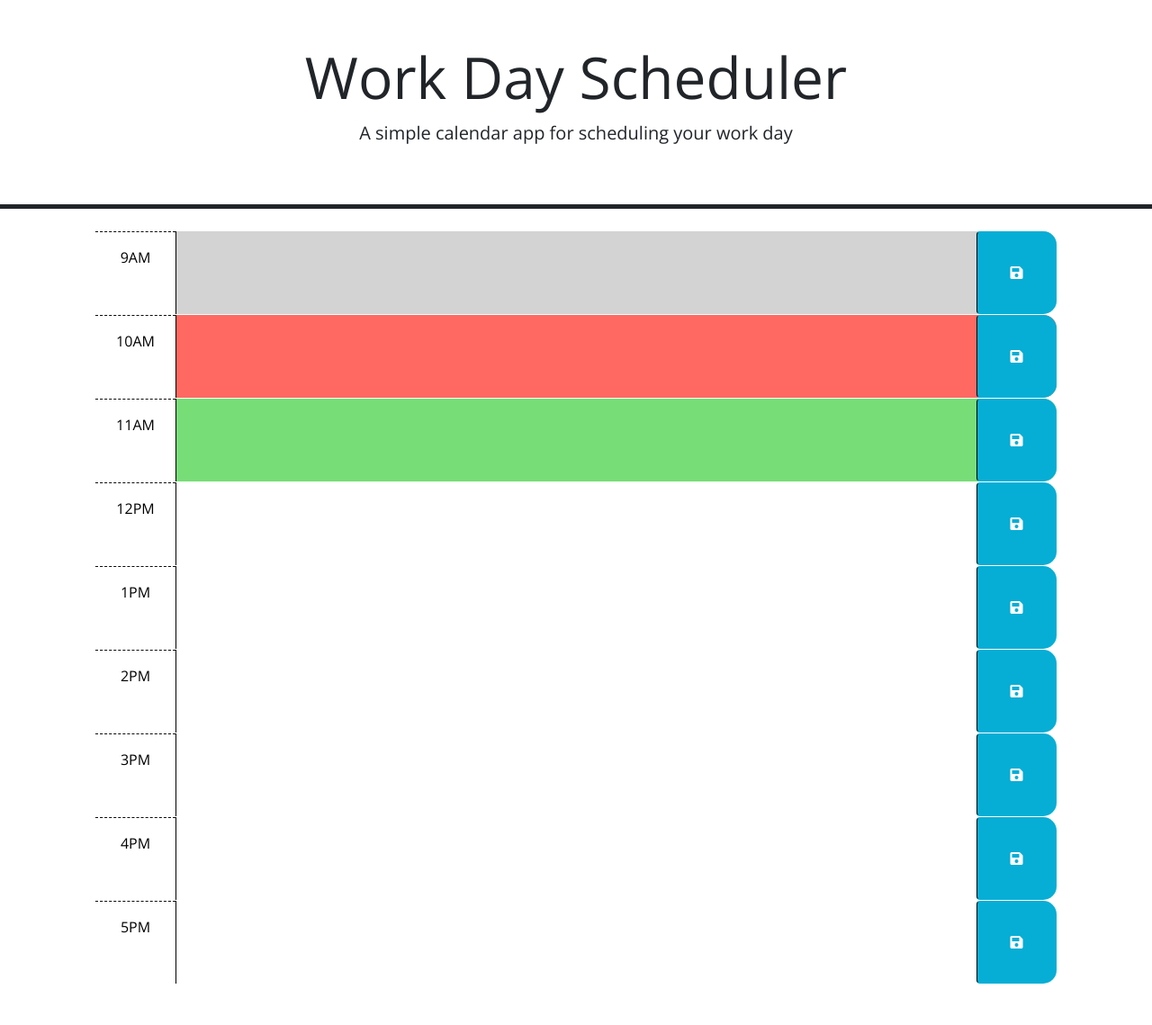
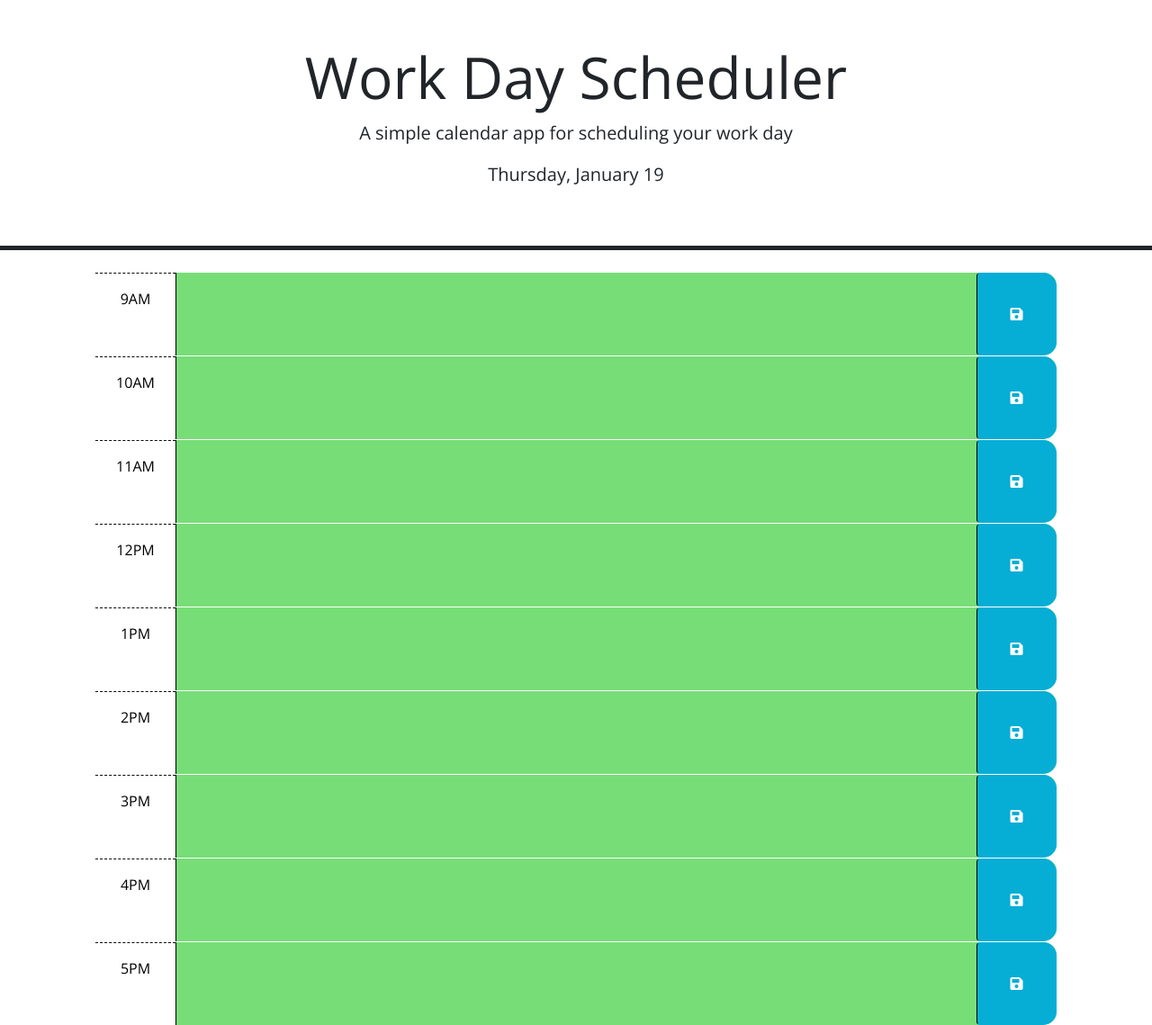
Before and after one commit to NewguyenGitHub/Work-Day-Scheduler-Refractor, a plain HTML site: page index.html in a window 1280 px wide. Shown: the whole page at 90% size. Before the commit the page ends 1093 px from the top, so only its background shows below. Drawn offline with nearby package versions, Linux system fonts and the light colour scheme.

Commit message:
added code to javascript file and added assets/demo folder with screenshots

```diff
--- a/index.html
+++ b/index.html
@@ -29,18 +29,9 @@
       <p id="currentDay" class="lead"></p>
     </header>
     <div class="container-lg px-5">
-      <!-- Use class for "past", "present", and "future" to apply styles to the
-        time-block divs accordingly. The javascript will need to do this by
-        adding/removing these classes on each div by comparing the hour in the
-        id to the current hour. The html provided below is meant to be an example
-        demonstrating how the css provided can be leveraged to create the
-        desired layout and colors. The html below should be removed or updated
-        in the finished product. Remember to delete this comment once the
-        code is implemented.
-        -->
 
-      <!-- Example of a past time block. The "past" class adds a gray background color. -->
-      <div id="hour-9" class="row time-block past">
+      <!-- 9AM/9:00 -->
+      <div id="hour-9" class="row time-block">
         <div class="col-2 col-md-1 hour text-center py-3">9AM</div>
         <textarea class="col-8 col-md-10 description" rows="3"> </textarea>
         <button class="btn saveBtn col-2 col-md-1" aria-label="save">
@@ -48,8 +39,8 @@
         </button>
       </div>
 
-      <!-- Example of a a present time block. The "present" class adds a red background color. -->
-      <div id="hour-10" class="row time-block present">
+      <!-- 10AM/10:00 -->
+      <div id="hour-10" class="row time-block">
         <div class="col-2 col-md-1 hour text-center py-3">10AM</div>
         <textarea class="col-8 col-md-10 description" rows="3"> </textarea>
         <button class="btn saveBtn col-2 col-md-1" aria-label="save">
@@ -57,8 +48,8 @@
         </button>
       </div>
 
-      <!-- Example of a future time block. The "future" class adds a green background color. -->
-      <div id="hour-11" class="row time-block future">
+      <!-- 11AM/11:00 -->
+      <div id="hour-11" class="row time-block">
         <div class="col-2 col-md-1 hour text-center py-3">11AM</div>
         <textarea class="col-8 col-md-10 description" rows="3"> </textarea>
         <button class="btn saveBtn col-2 col-md-1" aria-label="save">
@@ -66,7 +57,7 @@
         </button>
       </div>
 
-      <!-- Example of a future time block. The "future" class adds a green background color. -->
+      <!-- 12PM/12:00 -->
       <div id="hour-12" class="row time-block">
         <div class="col-2 col-md-1 hour text-center py-3">12PM</div>
         <textarea class="col-8 col-md-10 description" rows="3"> </textarea>
@@ -75,8 +66,8 @@
         </button>
       </div>
 
-      <!-- Example of a future time block. The "future" class adds a green background color. -->
-      <div id="hour-1" class="row time-block">
+      <!-- 1PM/13:00 -->
+      <div id="hour-13" class="row time-block">
         <div class="col-2 col-md-1 hour text-center py-3">1PM</div>
         <textarea class="col-8 col-md-10 description" rows="3"> </textarea>
         <button class="btn saveBtn col-2 col-md-1" aria-label="save">
@@ -84,8 +75,8 @@
         </button>
       </div>
 
-      <!-- Example of a future time block. The "future" class adds a green background color. -->
-      <div id="hour-2" class="row time-block">
+      <!-- 2PM/14:00 -->
+      <div id="hour-14" class="row time-block">
         <div class="col-2 col-md-1 hour text-center py-3">2PM</div>
         <textarea class="col-8 col-md-10 description" rows="3"> </textarea>
         <button class="btn saveBtn col-2 col-md-1" aria-label="save">
@@ -93,8 +84,8 @@
         </button>
       </div>
 
-      <!-- Example of a future time block. The "future" class adds a green background color. -->
-      <div id="hour-3" class="row time-block">
+      <!-- 3PM/15:00 -->
+      <div id="hour-15" class="row time-block">
         <div class="col-2 col-md-1 hour text-center py-3">3PM</div>
         <textarea class="col-8 col-md-10 description" rows="3"> </textarea>
         <button class="btn saveBtn col-2 col-md-1" aria-label="save">
@@ -102,8 +93,8 @@
         </button>
       </div>
 
-      <!-- Example of a future time block. The "future" class adds a green background color. -->
-      <div id="hour-4" class="row time-block">
+      <!-- 4PM/16:00 -->
+      <div id="hour-16" class="row time-block">
         <div class="col-2 col-md-1 hour text-center py-3">4PM</div>
         <textarea class="col-8 col-md-10 description" rows="3"> </textarea>
         <button class="btn saveBtn col-2 col-md-1" aria-label="save">
@@ -111,15 +102,14 @@
         </button>
       </div>
 
-      <!-- Example of a future time block. The "future" class adds a green background color. -->
-      <div id="hour-5" class="row time-block">
+      <!-- 5PM/17:00 -->
+      <div id="hour-17" class="row time-block">
         <div class="col-2 col-md-1 hour text-center py-3">5PM</div>
         <textarea class="col-8 col-md-10 description" rows="3"> </textarea>
         <button class="btn saveBtn col-2 col-md-1" aria-label="save">
           <i class="fas fa-save" aria-hidden="true"></i>
         </button>
       </div>
-
 
     <script src="https://code.jquery.com/jquery-3.4.1.min.js"></script>
     <script
--- a/script.js
+++ b/script.js
@@ -1,23 +1,68 @@
-// Wrap all code that interacts with the DOM in a call to jQuery to ensure that
-// the code isn't run until the browser has finished rendering all the elements
-// in the html.
-$(function () {
-  // TODO: Add a listener for click events on the save button. This code should
-  // use the id in the containing time-block as a key to save the user input in
-  // local storage. HINT: What does `this` reference in the click listener
-  // function? How can DOM traversal be used to get the "hour-x" id of the
-  // time-block containing the button that was clicked? How might the id be
-  // useful when saving the description in local storage?
-  //
-  // TODO: Add code to apply the past, present, or future class to each time
-  // block by comparing the id to the current hour. HINTS: How can the id
-  // attribute of each time-block be used to conditionally add or remove the
-  // past, present, and future classes? How can Day.js be used to get the
-  // current hour in 24-hour time?
-  //
-  // TODO: Add code to get any user input that was saved in localStorage and set
-  // the values of the corresponding textarea elements. HINT: How can the id
-  // attribute of each time-block be used to do this?
-  //
-  // TODO: Add code to display the current date in the header of the page.
+// Save reference to important DOM elements
+var timeDisplayEl = $('#currentDay');
+var timeBlockEl = $('.time-block');
+var saveButton = $('.saveBtn');
+
+// Handle displaying the time
+function displayTime() {
+  // var rightNow = dayjs().format('dddd, MMMM DD [at] hh:mm:ss A'); // With Time
+  var rightNow = dayjs().format('dddd, MMMM DD');
+  timeDisplayEl.text(rightNow);
+}
+
+$(document).ready(function () {
+
+  // Save button
+  saveButton.on("click", function () {
+    var text = $(this).siblings(".description").val();
+    var time = $(this).parent().attr("id");
+
+    // Save text in local storage
+    localStorage.setItem(time, text);
+  });
+
+  // Time of Day Comparison
+  var currentHour = dayjs().startOf('hour').format('H');
+
+  // Loop to check Time of Day
+  timeBlockEl.each(function () {
+    var timeDiv = parseInt($(this).attr('id').split("hour-")[1]);
+
+    // Present
+    if (currentHour == timeDiv) {
+      $(this).removeClass("past");
+      $(this).removeClass("future");
+      $(this).addClass("present");
+    }
+    // Future
+    else if (currentHour < timeDiv) {
+      $(this).removeClass("past");
+      $(this).removeClass("present");
+      $(this).addClass("future");
+    }
+    // Past
+    else if (currentHour > timeDiv) {
+      $(this).removeClass("present");
+      $(this).removeClass("future");
+      $(this).addClass("past");
+    }
+
+  });
+
+  // Pull from local storage
+  $("#hour-9 .description").val(localStorage.getItem("hour-9"));
+  $("#hour-10 .description").val(localStorage.getItem("hour-10"));
+  $("#hour-11 .description").val(localStorage.getItem("hour-11"));
+  $("#hour-12 .description").val(localStorage.getItem("hour-12"));
+  $("#hour-13 .description").val(localStorage.getItem("hour-13"));
+  $("#hour-14 .description").val(localStorage.getItem("hour-14"));
+  $("#hour-15 .description").val(localStorage.getItem("hour-15"));
+  $("#hour-16 .description").val(localStorage.getItem("hour-16"));
+  $("#hour-17 .description").val(localStorage.getItem("hour-17"));
+
+
+  // Display Time of Day
+  displayTime();
+  setInterval(displayTime, 1000);
+
 });
```
Also changed, not shown: assets/demo/Work-Day-Scheduler-Refractor-Demo-1.JPG (added), assets/demo/Work-Day-Scheduler-Refractor-Demo-2.JPG (added).
